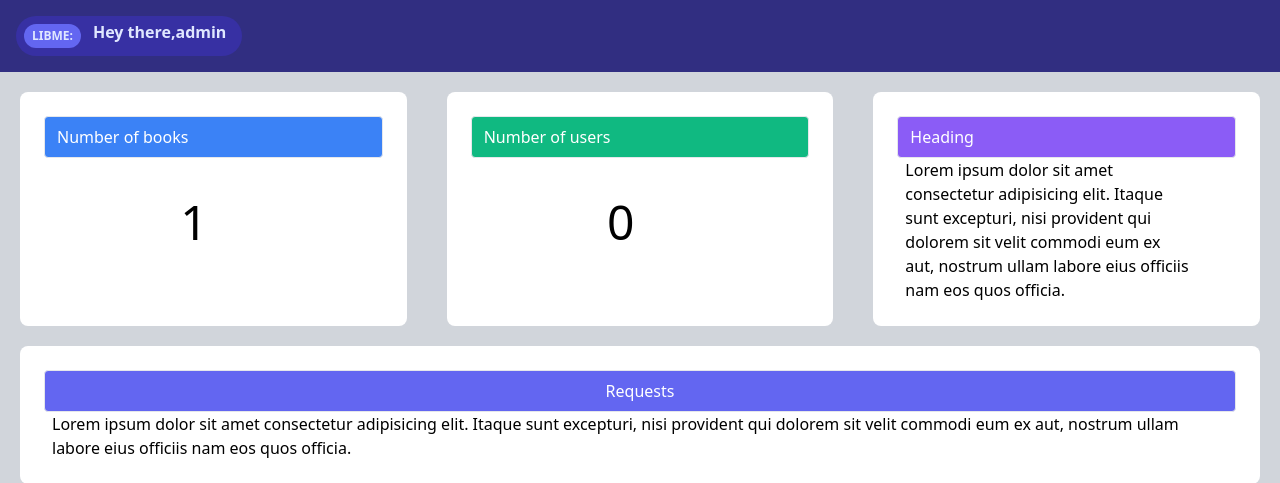
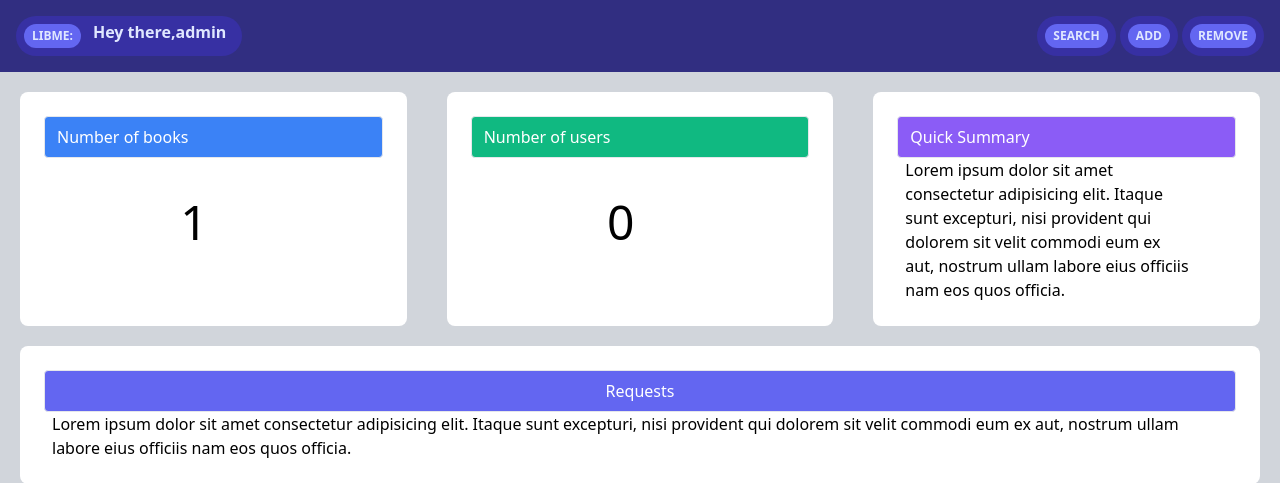
Before and after one commit to bennett1412/library-management-system, a PHP site: page /lib-man-proj/client/admin/admin-dashboard.php in a window 1280 px wide. Shown: the part 64-547 px from the top of the page. Run offline with PHP 8.4, Linux system fonts and the light colour scheme; a user stored in the database is signed in; data comes from the database, SQL or seed files in the repository; data that the repository does not hold is empty.

Commit message:
refactor:change files for project review

```diff
--- a/client/admin/admin-signup.php
+++ b/client/admin/admin-signup.php
@@ -4,7 +4,7 @@ include_once 'header.php';
 
 <div class="flex justify-center">
     <div class="w-4/12 bg-white p-6 rounded-lg mt-5">
-        <h4 class="">Admin Registeration Form</h4>
+        <h4 class="">Admin Registration Form</h4>
         <br>
         <form action="auth/signup.inc.admin.php" method="POST" class="">
             <div class="mb-4">
--- a/client/admin/auth/dashboard.inc.php
+++ b/client/admin/auth/dashboard.inc.php
@@ -1,10 +1,27 @@
 <?php
 require_once('../../server/db_connect.php');
 ?>
-<div class="bg-indigo-900 py-4 lg:px-4">
+<div class="flex justify-between bg-indigo-900 py-4 lg:px-4">
     <div class="p-2 bg-indigo-800 text-indigo-100 leading-none lg:rounded-full flex lg:inline-flex" role="alert">
         <span class="flex rounded-full bg-indigo-500 uppercase px-2 py-1 text-xs font-bold mr-3">LibMe:</span>
         <span class="font-semibold mr-2 text-left flex-auto">Hey there,<?php echo $_SESSION["name"] ?></span>
+    </div>
+    <div>
+        <a href="#">
+            <div class="p-2 bg-indigo-800 text-indigo-100 leading-none lg:rounded-full flex lg:inline-flex hover:bg-indigo-500" role="alert">
+                <span class="flex rounded-full bg-indigo-500 uppercase px-2 py-1 text-xs font-bold">Search</span>
+            </div>
+        </a>
+        <a href="#">
+            <div class="p-2 bg-indigo-800 text-indigo-100 leading-none lg:rounded-full flex lg:inline-flex hover:bg-indigo-500" role="alert">
+                <span class="flex rounded-full bg-indigo-500 uppercase px-2 py-1 text-xs font-bold">Add</span>
+            </div>
+        </a>
+        <a href="#">
+            <div class="p-2 bg-indigo-800 text-indigo-100 leading-none lg:rounded-full flex lg:inline-flex hover:bg-indigo-500" role="alert">
+                <span class="flex rounded-full bg-indigo-500 uppercase px-2 py-1 text-xs font-bold">Remove</span>
+            </div>
+        </a>
     </div>
 </div>
 <div class="grid grid-cols-3">
@@ -28,7 +45,7 @@ require_once('../../server/db_connect.php');
 
     <div class="bg-white p-6 rounded-lg mt-5 mx-5">
         <div class="bg-purple-500 border rounded w-full py-2 px-3 text-white bold">
-            Heading
+            Quick Summary
         </div>
         <div class="px-2" style="width: 300px">
             Lorem ipsum dolor sit amet consectetur adipisicing elit. Itaque sunt excepturi, nisi provident qui dolorem sit velit commodi eum ex aut, nostrum ullam labore eius officiis nam eos quos officia.
--- a/client/admin/header.php
+++ b/client/admin/header.php
@@ -29,7 +29,10 @@ session_start();
         <div class="toggle hidden md:flex w-full md:w-auto text-right text-bold mt-5 md:mt-0 border-t-2 border-blue-900 md:border-none" id="navbarSupportedContent">
             <a class="block md:inline-block text-blue-900 px-3 py-3 border-b-2 border-blue-900 md:border-none" href="#">LibMe</a>
             <a class="block md:inline-block text-blue-900 hover:text-blue-900 px-3 py-3 border-b-2 border-blue-900 md:border-none" href="#">Home </a>
-            <a class="block md:inline-block text-blue-900 hover:text-blue-900 px-3 py-3 border-b-2 border-blue-900 md:border-none" href="#">Issue</a>
+            <?php if (isset($_SESSION["id"])) {
+                echo '<a class="block md:inline-block text-blue-900 hover:text-blue-900 px-3 py-3 border-b-2 border-blue-900 md:border-none" href="#">Issue</a>';
+            } ?>
+
         </div>
         <div class="toggle hidden md:flex w-full md:w-auto text-right text-bold mt-5 md:mt-0 border-t-2 border-blue-900 md:border-none">
             <?php
--- a/client/header.php
+++ b/client/header.php
@@ -29,7 +29,6 @@ session_start();
         <div class="toggle hidden md:flex w-full md:w-auto text-right text-bold mt-5 md:mt-0 border-t-2 border-blue-900 md:border-none" id="navbarSupportedContent">
             <a class="block md:inline-block text-blue-900 px-3 py-3 border-b-2 border-blue-900 md:border-none" href="#">LibMe</a>
             <a class="block md:inline-block text-blue-900 hover:text-blue-900 px-3 py-3 border-b-2 border-blue-900 md:border-none" href="#">Home </a>
-            <a class="block md:inline-block text-blue-900 hover:text-blue-900 px-3 py-3 border-b-2 border-blue-900 md:border-none" href="#">Issue</a>
         </div>
         <div class="toggle hidden md:flex w-full md:w-auto text-right text-bold mt-5 md:mt-0 border-t-2 border-blue-900 md:border-none">
             <?php
--- a/client/signup.php
+++ b/client/signup.php
@@ -4,7 +4,7 @@ include_once 'header.php';
 
 <div class="flex justify-center">
     <div class="w-4/12 bg-white p-6 rounded-lg mt-5">
-        <h4 class="">User Registeration Form</h4>
+        <h4 class="">User Registration Form</h4>
         <br>
         <form action="auth/signup.inc.php" method="POST" class="">
             <div class="mb-4">
```
Also changed, not shown: index.php (+6 -3 lines), client/css/style.css (added), client/imgs/lib.jpg (added).
